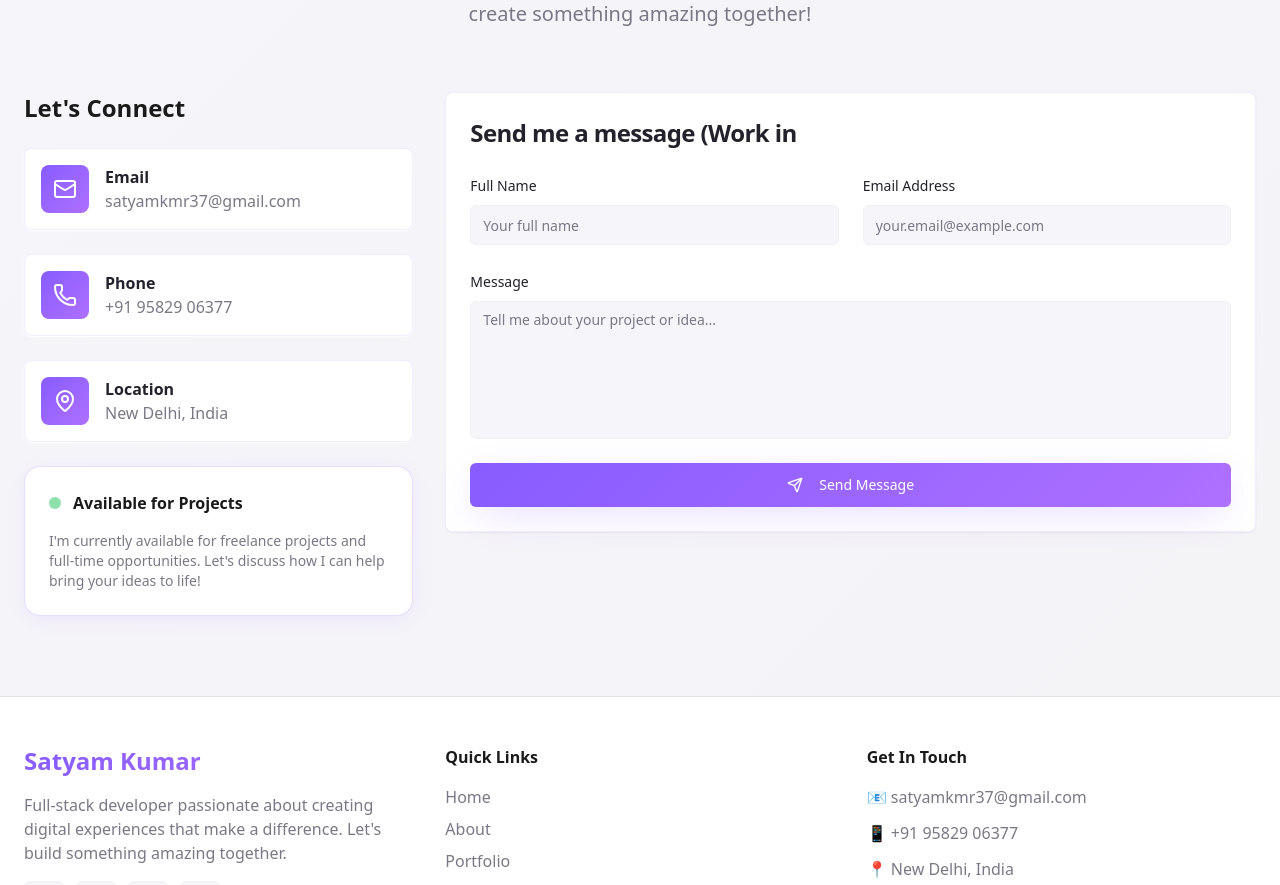
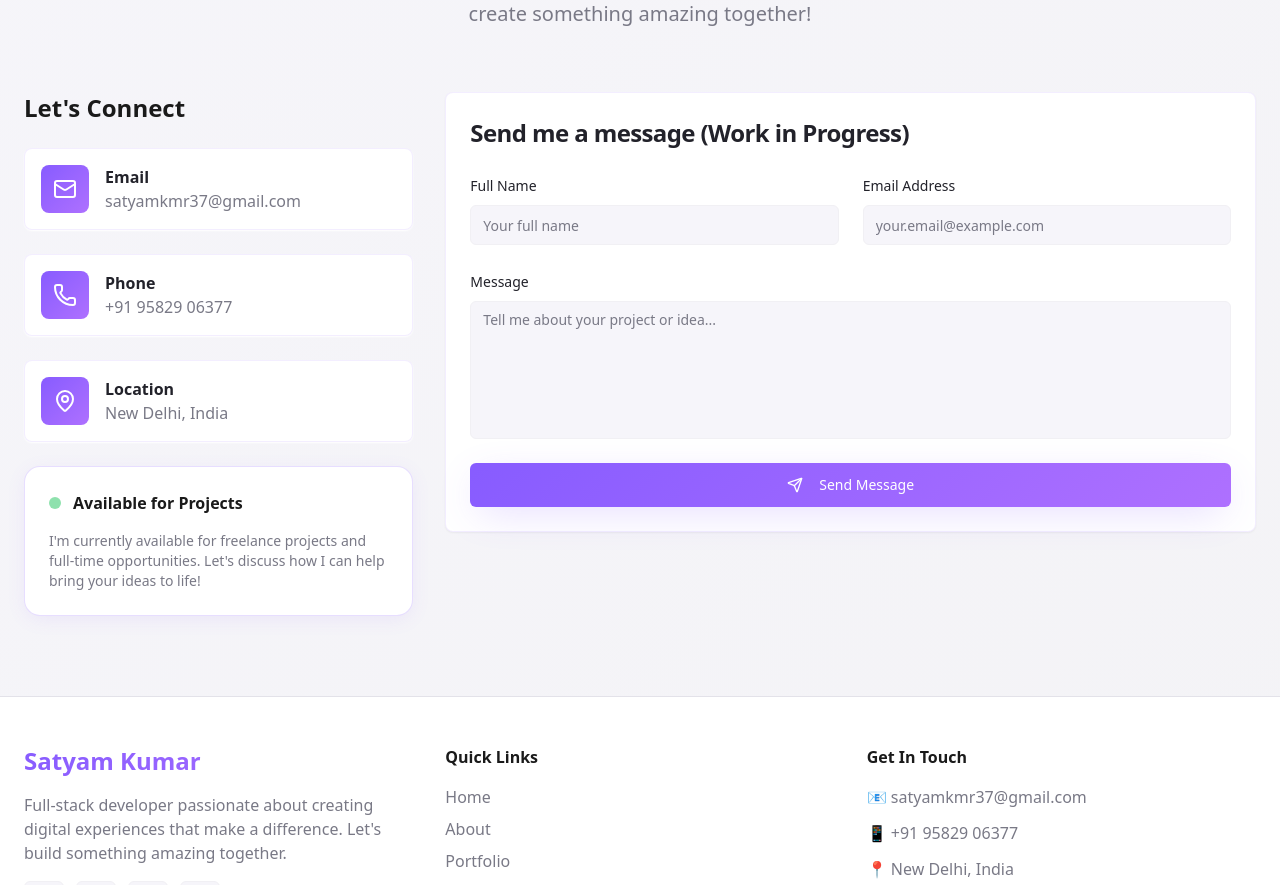
Before and after one commit to Satyamk001/portfolio, a React (Vite) app: page / in a window 1280 px wide. Shown: the part 5389-6274 px from the top of the page. Built offline with nearby package versions, Linux system fonts and the light colour scheme.

Commit message:
contact form done

```diff
--- a/src/components/ContactSection.tsx
+++ b/src/components/ContactSection.tsx
@@ -172,7 +172,7 @@ export const ContactSection = () => {
           >
             <Card className="shadow-elegant border-primary/10">
               <CardHeader>
-                <CardTitle className="text-2xl">Send me a message (Work in </CardTitle>
+                <CardTitle className="text-2xl">Send me a message (Work in Progress) </CardTitle>
               </CardHeader>
               <CardContent>
                 <form onSubmit={handleSubmit} className="space-y-6">
```
